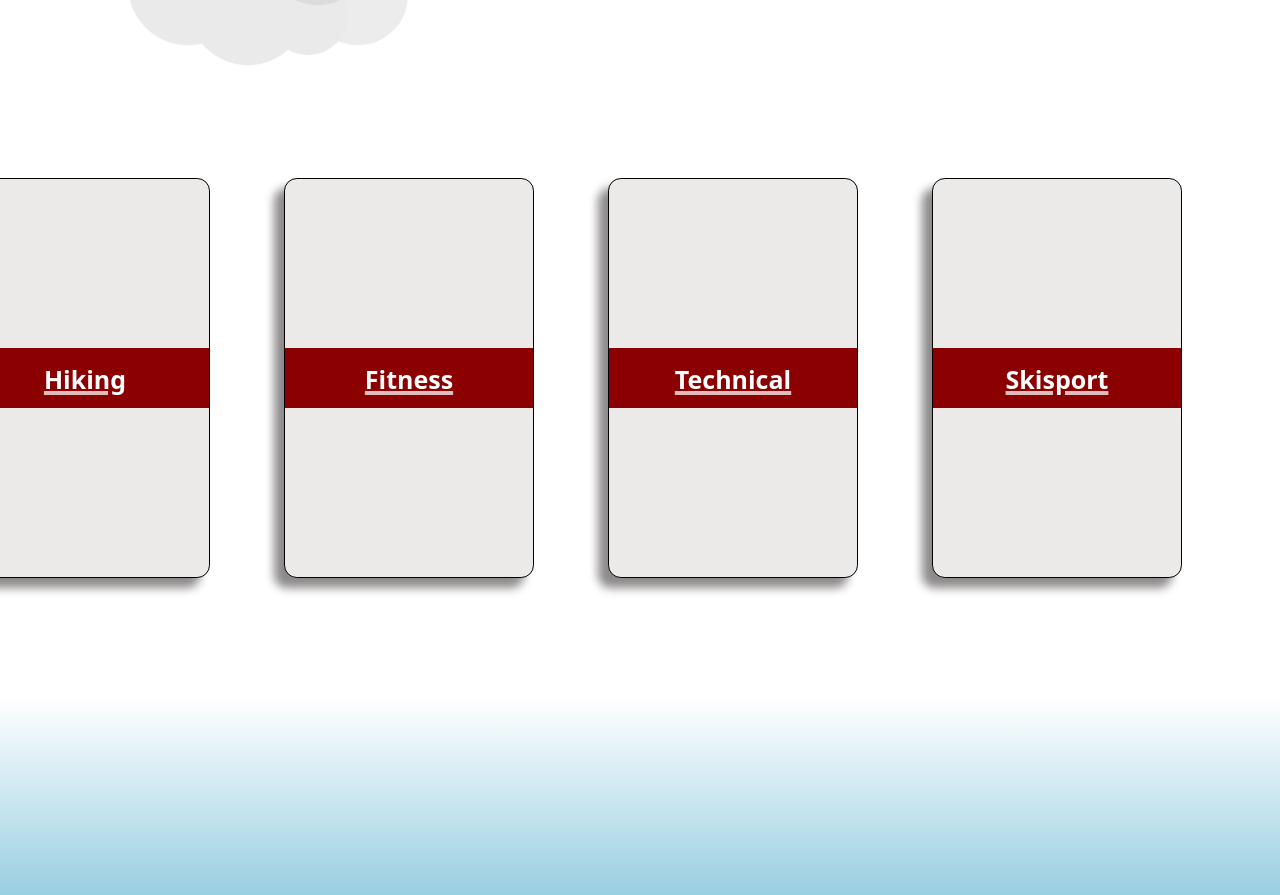
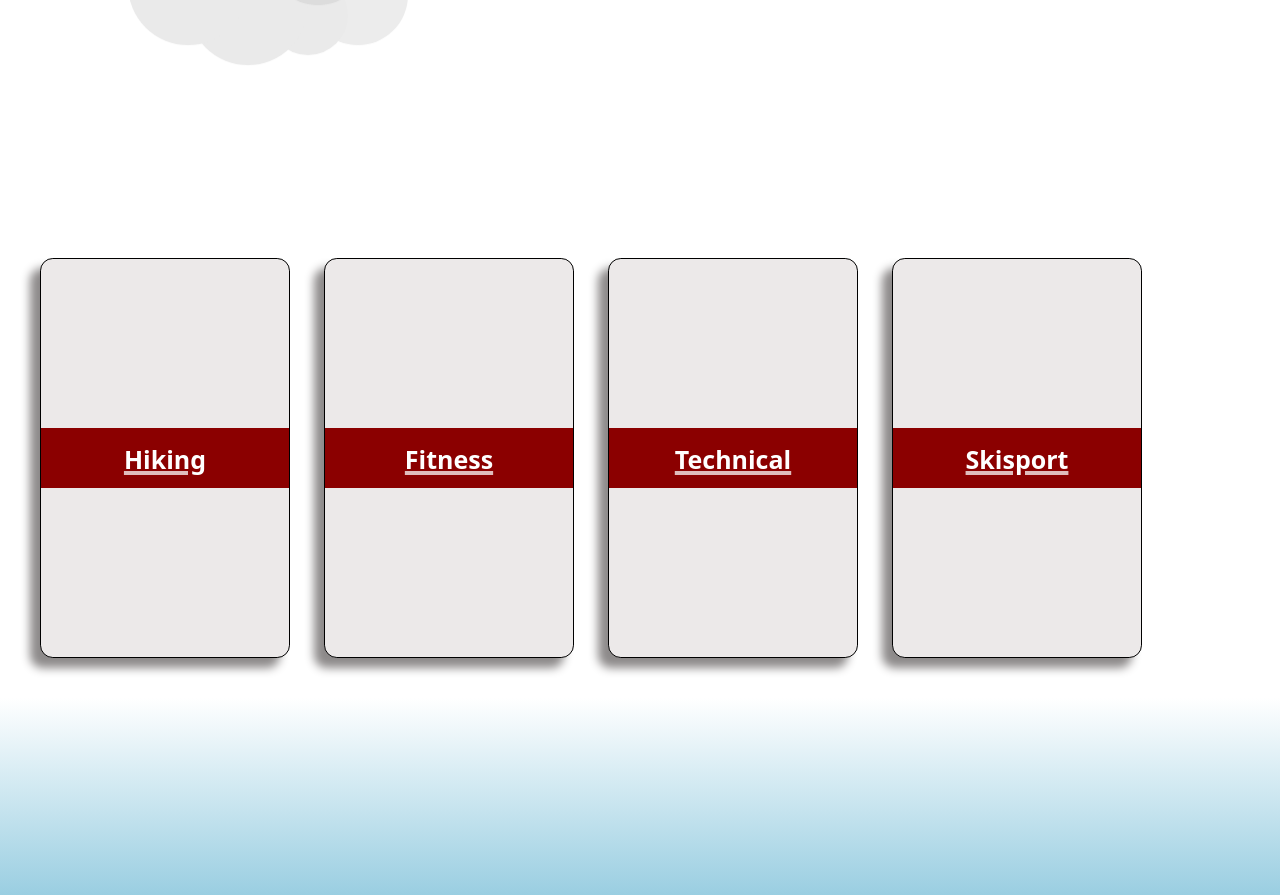
Before and after one commit to Saalim-Baba/PersonalWebsite, a Next.js app: page / in a window 1280 px wide. Shown: the part 2886-3781 px from the top of the page. Built offline with nearby package versions, Linux system fonts and the light colour scheme.

Commit message:
Made Hobbys responsive, but will have to come back to center it. Doesn't seem to be as easy as the project one. Note: thd_card may be the reason

```diff
--- a/src/app/css/hobbys.css
+++ b/src/app/css/hobbys.css
@@ -1,7 +1,5 @@
 .hobby_container{
-    place-self: center;
-    justify-self: center;
-    justify-content: center;
+    place-items: end;
 }
 
 .thd_card {
@@ -14,10 +12,13 @@
     display: flex;
     flex-direction: column;
     justify-content: center;
-    align-items: center;
+
 }
 
-
+.hobby{
+    width: 100%;
+    height: 100%;
+}
 
 .thd_card > div > p{
     padding: 1vw;
@@ -82,7 +83,6 @@
     }
 }
 
-
 .hobby > div:nth-child(1) > div > .thd_card > .front{
     box-shadow: 10px 10px 10px #8d8a8a;
 }
@@ -92,18 +92,30 @@
     box-shadow: 10px 10px 10px #8d8a8a;
 }
 
+
+
+
 @media (max-width: 1200px) {
     .hobby{
         grid-column: span 2;
-        margin-bottom: 10px;
+        margin-bottom: auto;
+        width: 100%;
+        height:400px;
+        place-items: center;
 
     }
     #hobbys{
-        height: 150vh;
+        height: 200vh;
     }
 
 }
-@media (max-width: 768px) {
+@media (max-width: 710px) {
+    .hobby{
+        grid-column: span 4;
+    }
+    #hobbys{
+        height: 300vh;
+    }
 
 
 }
--- a/src/components/Hobbys.js
+++ b/src/components/Hobbys.js
@@ -14,7 +14,7 @@ export default function Hobbys(){
 
     return (
         <>
-        <div className="hobby-container w-full grid grid-cols-4 gap-y-7 gap-x-4 ">
+        <div className="hobby-containerw-full grid grid-cols-4 auto-rows-auto gap-y-7 gap-x-4 p-20 ">
             {hobbys.map((hobby, index) => (
                 <div
                     key={index}
```
